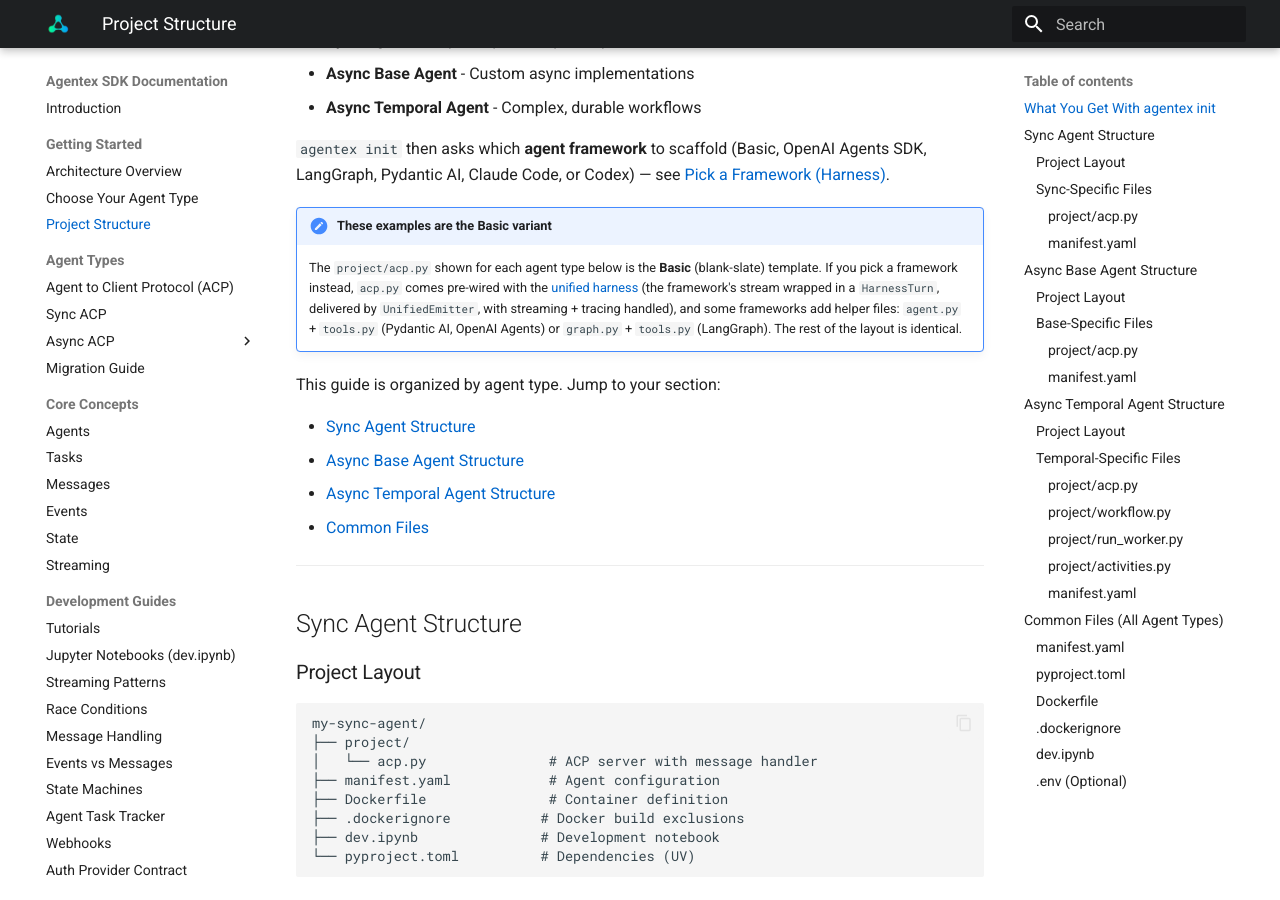
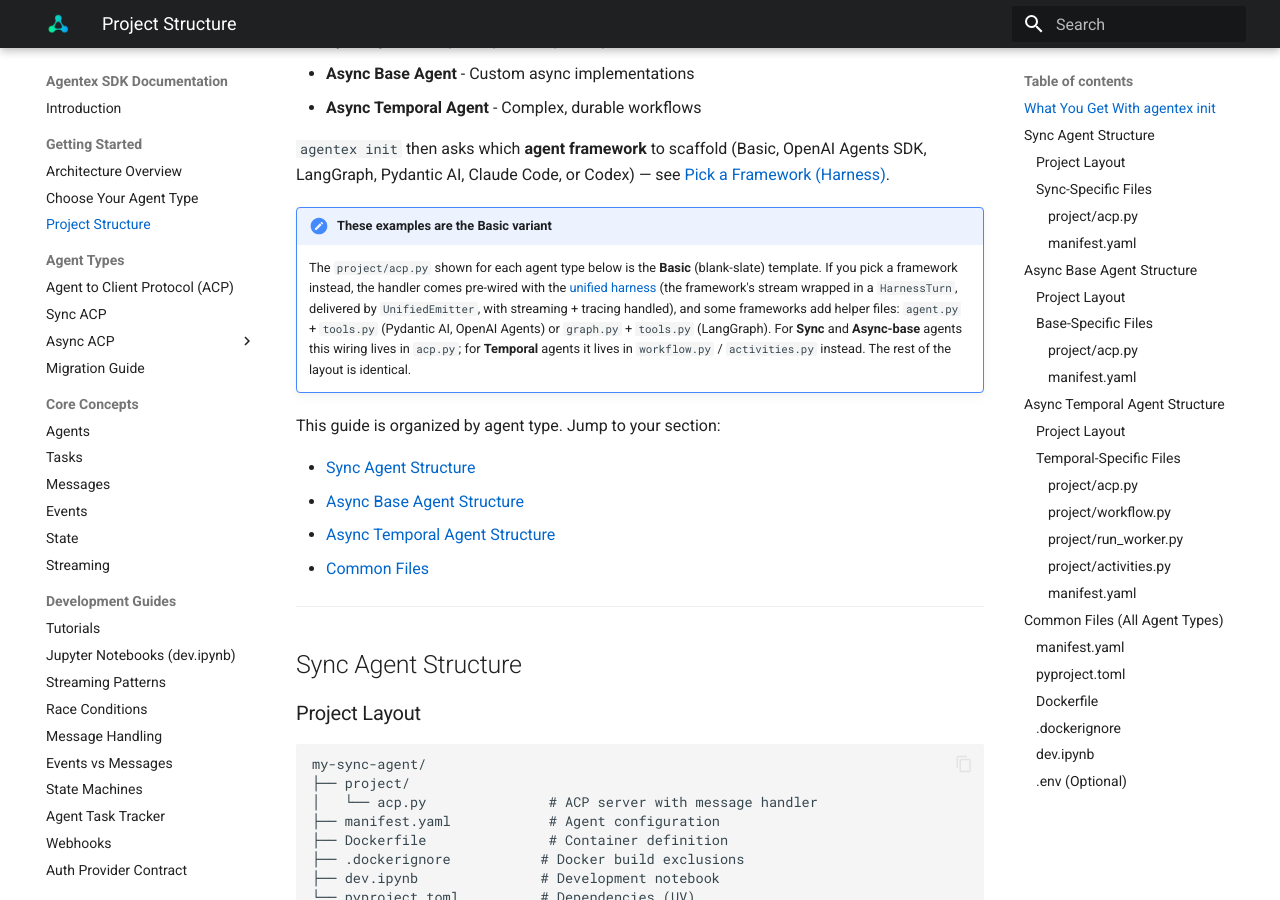
Before and after one commit to scaleapi/scale-agentex, an MkDocs documentation site: the page built from agentex/docs/docs/getting_started/project_structure.md, in a window 1280 px wide and 900 px high, scrolled down 376 px. Built offline with MkDocs 1.6.1 and Material for MkDocs 9.7.7, drawn with Linux system fonts in a browser that asks for light colours.

Commit message:
docs(streaming): note harness re-exports need agentex-sdk >=0.14.0 and clarify Temporal harness location
The unified-harness Turn classes and UnifiedEmitter are re-exported from
agentex.lib.adk starting in agentex-sdk 0.14.0; call that out so readers on
older builds don't hit ImportErrors. Also clarify that for Temporal agents the
harness wiring lives in workflow.py/activities.py rather than acp.py.

Co-Authored-By: Claude Opus 4.8 (1M context) <noreply@anthropic.com>

```diff
--- a/agentex/docs/docs/getting_started/project_structure.md
+++ b/agentex/docs/docs/getting_started/project_structure.md
@@ -13,7 +13,7 @@ When you run `agentex init`, the CLI creates a complete agent project with every
 `agentex init` then asks which **agent framework** to scaffold (Basic, OpenAI Agents SDK, LangGraph, Pydantic AI, Claude Code, or Codex) — see [Pick a Framework (Harness)](choose_your_agent_type.md#pick-a-framework-harness).
 
 !!! note "These examples are the **Basic** variant"
-    The `project/acp.py` shown for each agent type below is the **Basic** (blank-slate) template. If you pick a framework instead, `acp.py` comes pre-wired with the [unified harness](../development_guides/streaming_patterns.md#unified-harness-surface-framework-agents) (the framework's stream wrapped in a `HarnessTurn`, delivered by `UnifiedEmitter`, with streaming + tracing handled), and some frameworks add helper files: `agent.py` + `tools.py` (Pydantic AI, OpenAI Agents) or `graph.py` + `tools.py` (LangGraph). The rest of the layout is identical.
+    The `project/acp.py` shown for each agent type below is the **Basic** (blank-slate) template. If you pick a framework instead, the handler comes pre-wired with the [unified harness](../development_guides/streaming_patterns.md#unified-harness-surface-framework-agents) (the framework's stream wrapped in a `HarnessTurn`, delivered by `UnifiedEmitter`, with streaming + tracing handled), and some frameworks add helper files: `agent.py` + `tools.py` (Pydantic AI, OpenAI Agents) or `graph.py` + `tools.py` (LangGraph). For **Sync** and **Async-base** agents this wiring lives in `acp.py`; for **Temporal** agents it lives in `workflow.py` / `activities.py` instead. The rest of the layout is identical.
 
 This guide is organized by agent type. Jump to your section:
 
```
Also changed, not shown: agentex/docs/docs/development_guides/streaming_patterns.md (+1 -1 lines).
